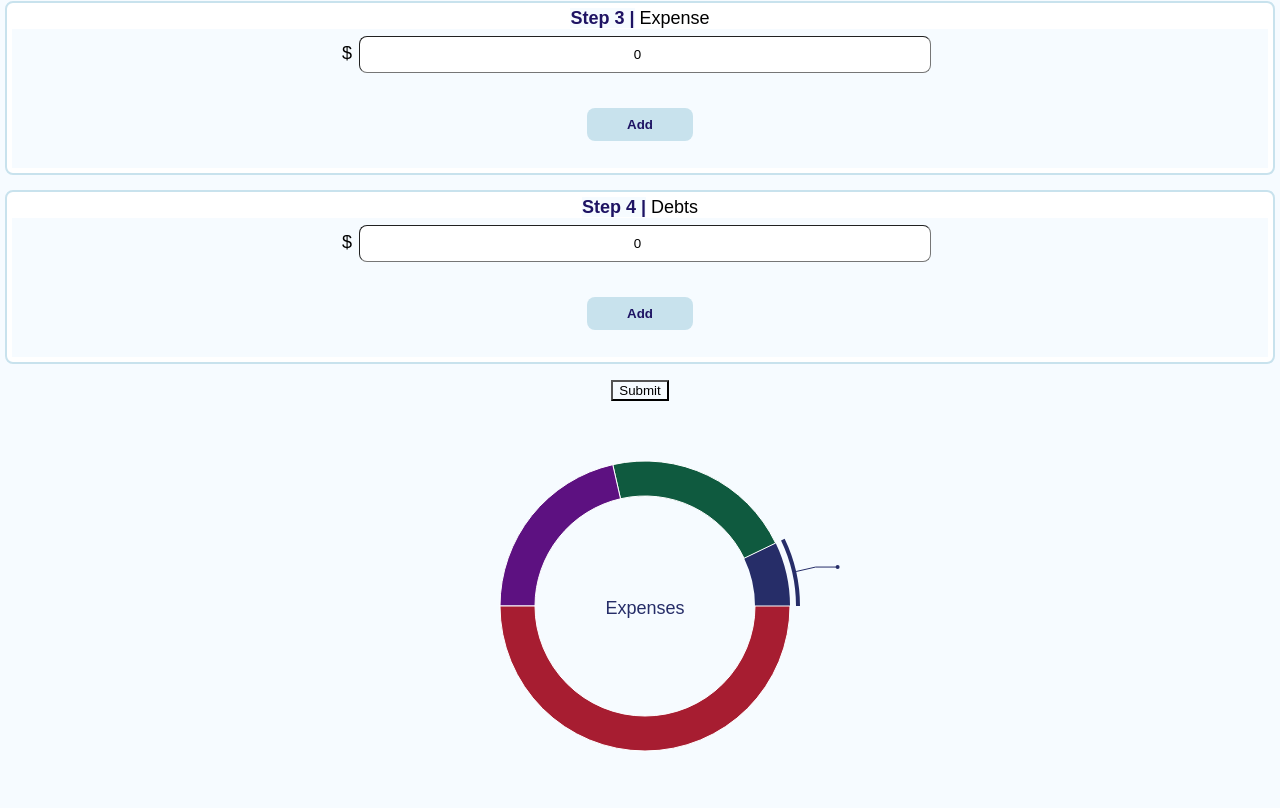
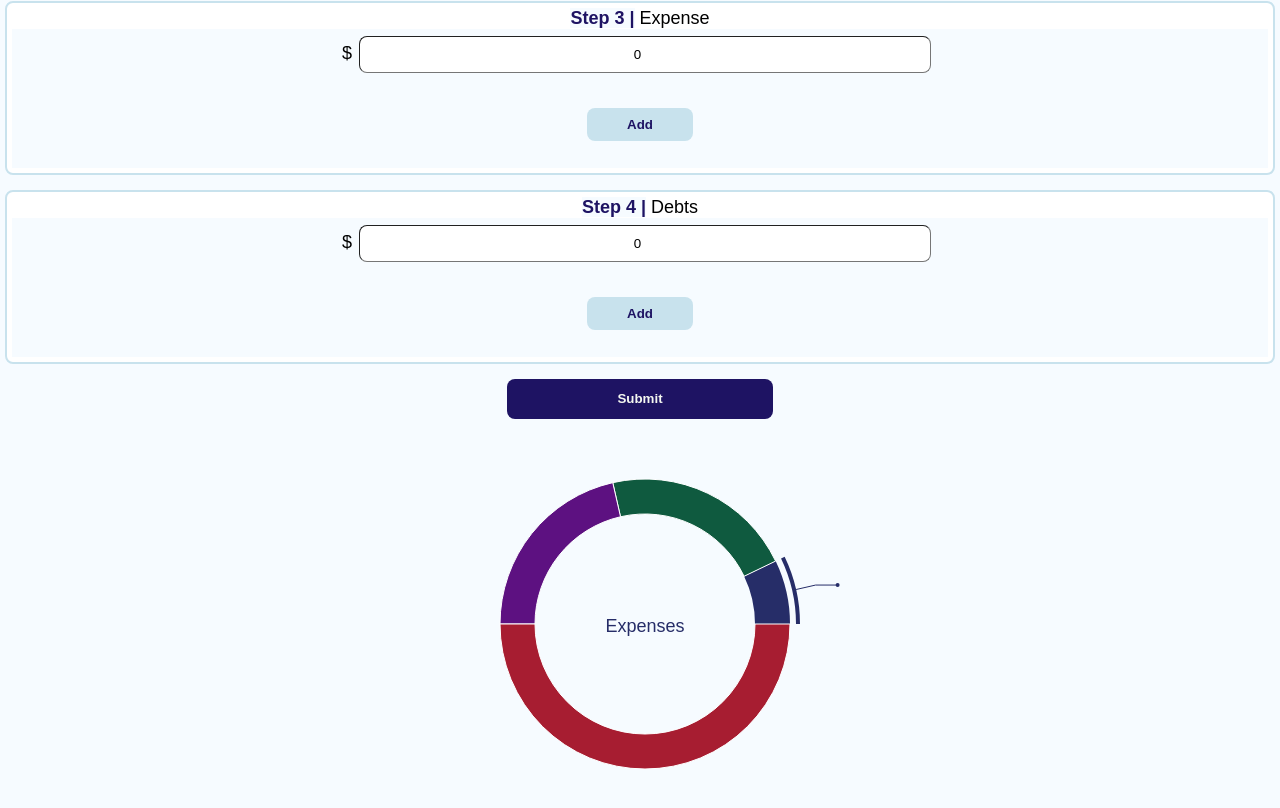
Before and after one commit to Aviakubo/frontend-fin-team-six, a React (Create React App) app: page / in a window 1280 px wide. Shown: the part 647-1455 px from the top of the page. Built offline with nearby package versions, Linux system fonts and the light colour scheme; a web font is replaced by a local one.

Commit message:
removed commented out component and added class name to submit button for styling

```diff
--- a/src/components/Form.js
+++ b/src/components/Form.js
@@ -110,7 +110,7 @@ function Form() {
         <Income incValues={incValues} handleIncChange={handleIncChange} removeIncFields={removeIncFields} addIncFields={addIncFields}/>
         <Expenses expValues={expValues} handleExpChange={handleExpChange} removeExpFields={removeExpFields} addExpFields={addExpFields}/>
         <Debt debtValues={debtValues} handleDebtChange={handleDebtChange} removeDebtFields={removeDebtFields} addDebtFields={addDebtFields}/>
-        <button onClick={handleSubmit}>Submit</button>
+        <button className='submit' onClick={handleSubmit}>Submit</button>
         <Donut />
         </>
 
--- a/src/components/Home.js
+++ b/src/components/Home.js
@@ -12,7 +12,6 @@ function Home() {
             <img className='logo' src={moneyPalLogo} alt="MoneyPal Logo" width="60%"/>
             <p>Get your budgeting plan and learn more about how you can improve your financial situation!</p>
             <Form />
-            {/* <Donut /> */}
         </div>
     );
 }
```
